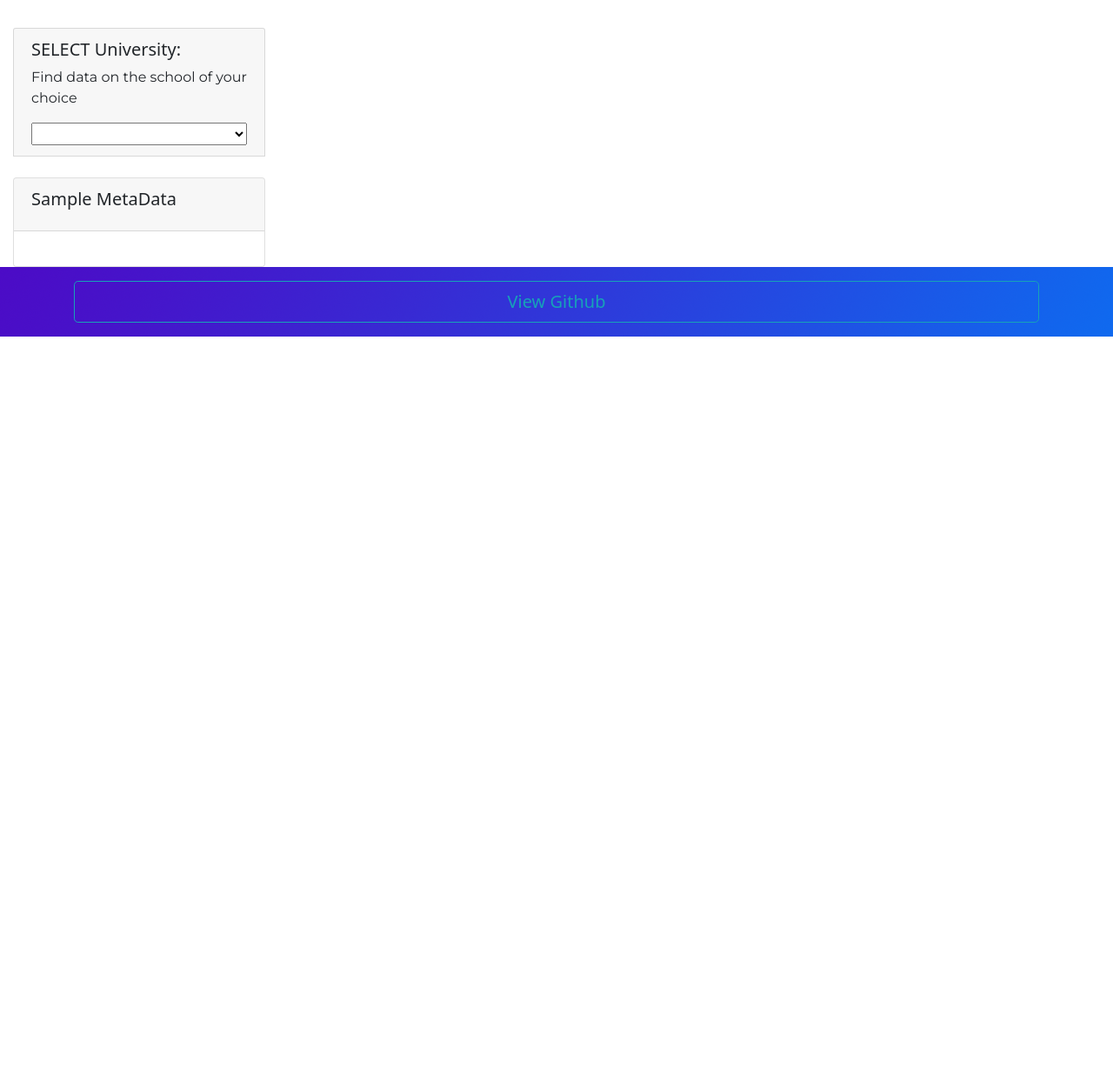
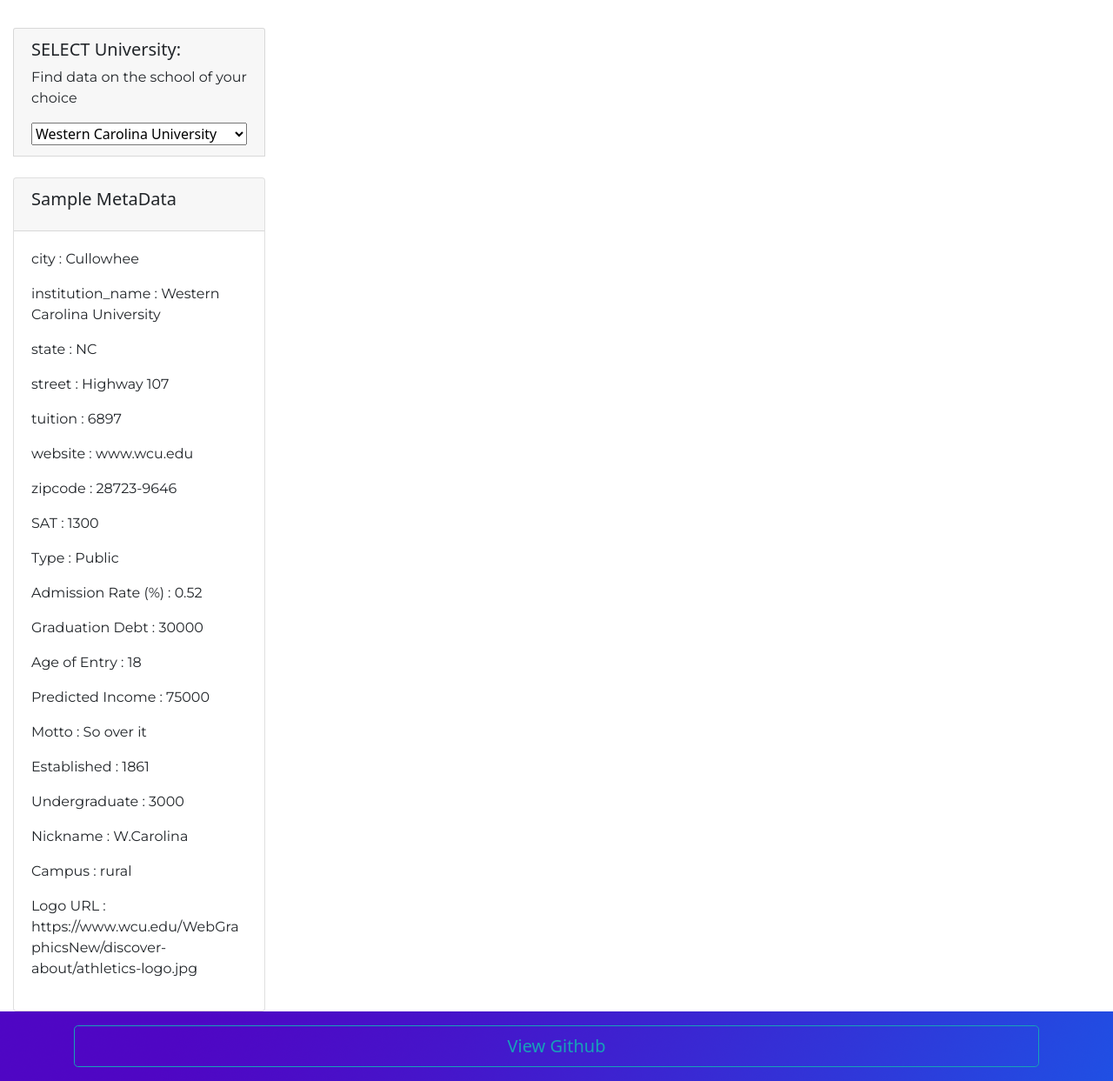
Before and after one commit to huntercash/Project3-ML, a Flask app: page /machineLearning in a window 1280 px wide. Shown: the part 291-1534 px from the top of the page at 87% size. Before the commit the page ends 678 px from the top, so only its background shows below. Run offline with Flask 2, Linux system fonts and the light colour scheme; data that the repository does not hold is empty; parts of the project's set-up code (start-up, migrations or seed data) failed here and were passed over; some libraries are stand-ins or nearby versions.

Commit message:
update machine learning js

```diff
--- a/api/static/css/custom.css
+++ b/api/static/css/custom.css
@@ -16,7 +16,3 @@ html {
 p {
     font-family: montserrat;
 }
-
-.bg-ugo {
-    background-color: #0fab95;
-}
--- a/api/static/js/machineLearning.js
+++ b/api/static/js/machineLearning.js
@@ -1,48 +1,50 @@
 function buildMetadata(sample) {
   // @TODO: Complete the following function that builds the metadata panel
   // Use `d3.json` to fetch the metadata for a sample
-  const url = "/api/metadata.json"; //get the url for the API
-  d3.json(url).then((sample) => {
+  const url = "../test.json"; //get the url for the API
+  d3.json(url).then((sampleNames) => {
     // Use d3 to select the panel with id of `#sample-metadata`
     var sample_metadata = d3.select("#sample-metadata");
       // Clear existed data
       sample_metadata.html("");
       // Use `Object.entries` to add each key and value pair to the panel
+    //   Object.entries(sample).forEach(([key, value]) => {
+    //       console.log(key, value)
+    //     row = sample_metadata.append("p");
+    //     row.text(`${key} : ${value}`);
+    //   });
       Object.entries(sample).forEach(([key, value]) => {
-          console.log(key, value)
-        row = sample_metadata.append("p");
-        row.text(`${key} : ${value}`);
-      });
-    //   // Pull out wfreq for gauge chart
-    //   gaugeGraph(sample.WFREQ)
-    //   console.log(sample.WFREQ)
+        console.log(key, value)
+      row = sample_metadata.append("p");
+      row.text(`${key} : ${value}`);
+        });
     });
 }
 
 // Build the chart
-function buildCharts(sample) {
+// function buildCharts(sample) {
 
-  // Use d3.json to fetch the sample data for the plots
-  const url = `samples/${sample}`;
-  d3.json(url).then((data) => {
-    // Build dynamic bubble plot data
-    var x_value = data.otu_ids; //x-axis
-    var y_value = data.sample_values; //y-axis
-    var marker_color = data.otu_ids; // Marker color
-    var marker_size = data.sample_values; // Marker size
-    var text_value = data.otu_labels; // Text Value
-    // Define the Bubble Plot
-    var trace1 = {
-      x: x_value,
-      y: y_value,
-      text: text_value,
-      mode: 'markers',
-      marker: {
-        color: marker_color,
-        size: marker_size,
-        colorscale: "Picnic",
-      }
-    }
+//   // Use d3.json to fetch the sample data for the plots
+//   const url = `samples/${sample}`;
+//   d3.json(url).then((data) => {
+//     // Build dynamic bubble plot data
+//     var x_value = data.otu_ids; //x-axis
+//     var y_value = data.sample_values; //y-axis
+//     var marker_color = data.otu_ids; // Marker color
+//     var marker_size = data.sample_values; // Marker size
+//     var text_value = data.otu_labels; // Text Value
+//     // Define the Bubble Plot
+//     var trace1 = {
+//       x: x_value,
+//       y: y_value,
+//       text: text_value,
+//       mode: 'markers',
+//       marker: {
+//         color: marker_color,
+//         size: marker_size,
+//         colorscale: "Picnic",
+//       }
+//     }
     // Define the variable for building the plot
 //     var bubblePlotData = [trace1];
 
@@ -81,15 +83,15 @@ function buildCharts(sample) {
 //     // Show the graph on the ID of pie in the html
 //     Plotly.newPlot('pie', pieData, pieLayout);
 //     });
-  });
-};
+//   });
+// };
 
 // function to create the dropdown menu for the names
 function init() {
   // Grab a reference to the dropdown select element
   var selector = d3.select("#selDataset");
   // Use the list of sample names to populate the select options
-  d3.json("/api/institutions.json").then((sampleNames) => {
+  d3.json("../test.json").then((sampleNames) => {
     sampleNames.forEach((sample) => {
 
       selector
@@ -100,17 +102,17 @@ function init() {
 
     // Use the first sample from the list to build the initial plots
     const firstSample = sampleNames[0];
-    // buildCharts(firstSample);
+    // // buildCharts(firstSample);
     buildMetadata(firstSample);
   });
 }
 
 // Function to create the new chart on change
-function optionChanged(newSample) {
-  // Fetch new data each time a new sample is selected
-  buildCharts(newSample);
-  buildMetadata(newSample);
-}
+// function optionChanged(newSample) {
+//   // Fetch new data each time a new sample is selected
+//   buildCharts(newSample);
+//   buildMetadata(newSample);
+// }
 
 // Initialize the dashboard
 init();
--- a/api/test.json
+++ b/api/test.json
@@ -9,7 +9,7 @@
         "zipcode": "28723-9646",
         "SAT":1300,
         "Type": "Public",
-        "Admission Rate": 52,
+        "Admission Rate (%)": 0.52,
         "Graduation Debt": 30000,
         "Age of Entry": 18,
         "Predicted Income": 75000,
```
Also changed, not shown: api/templates/index.html (+0 -9 lines).
